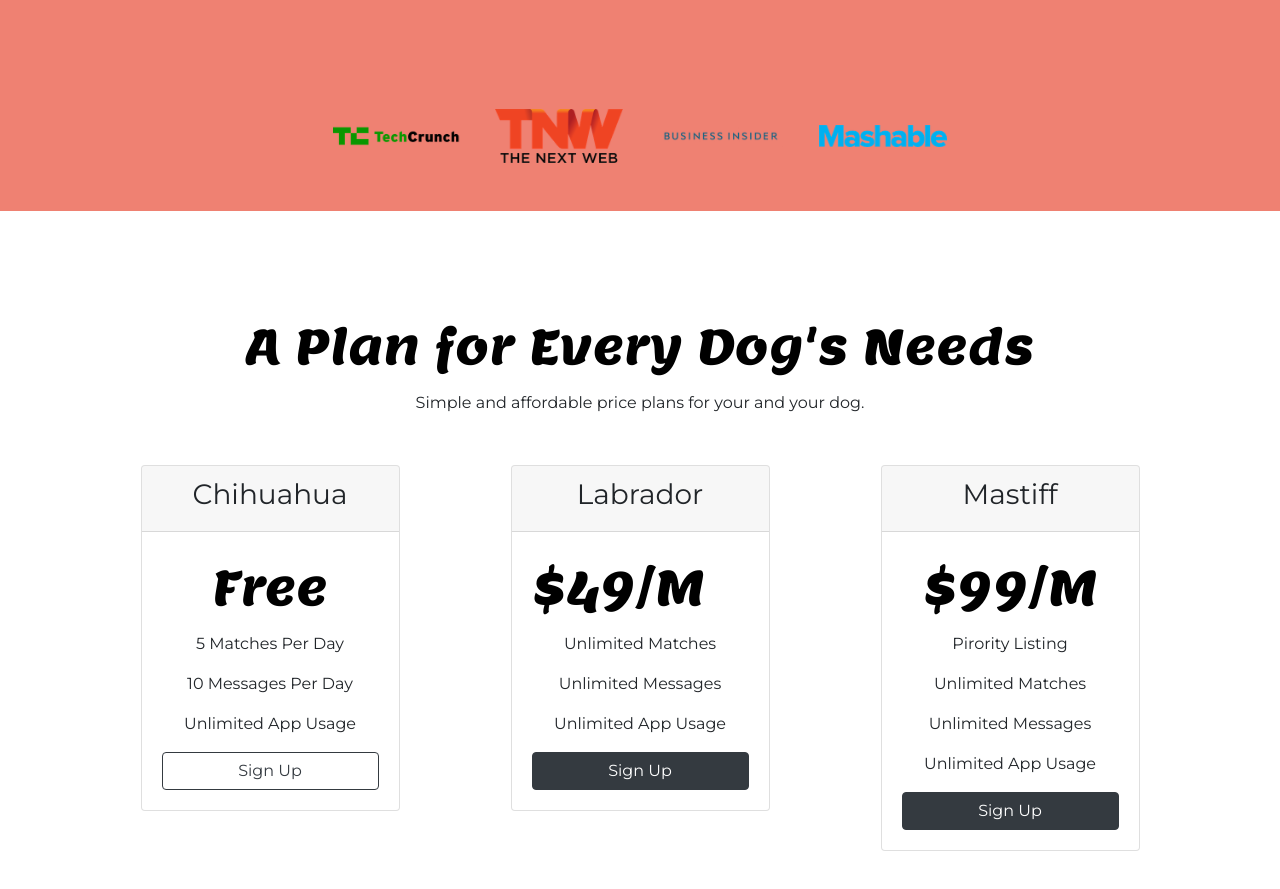
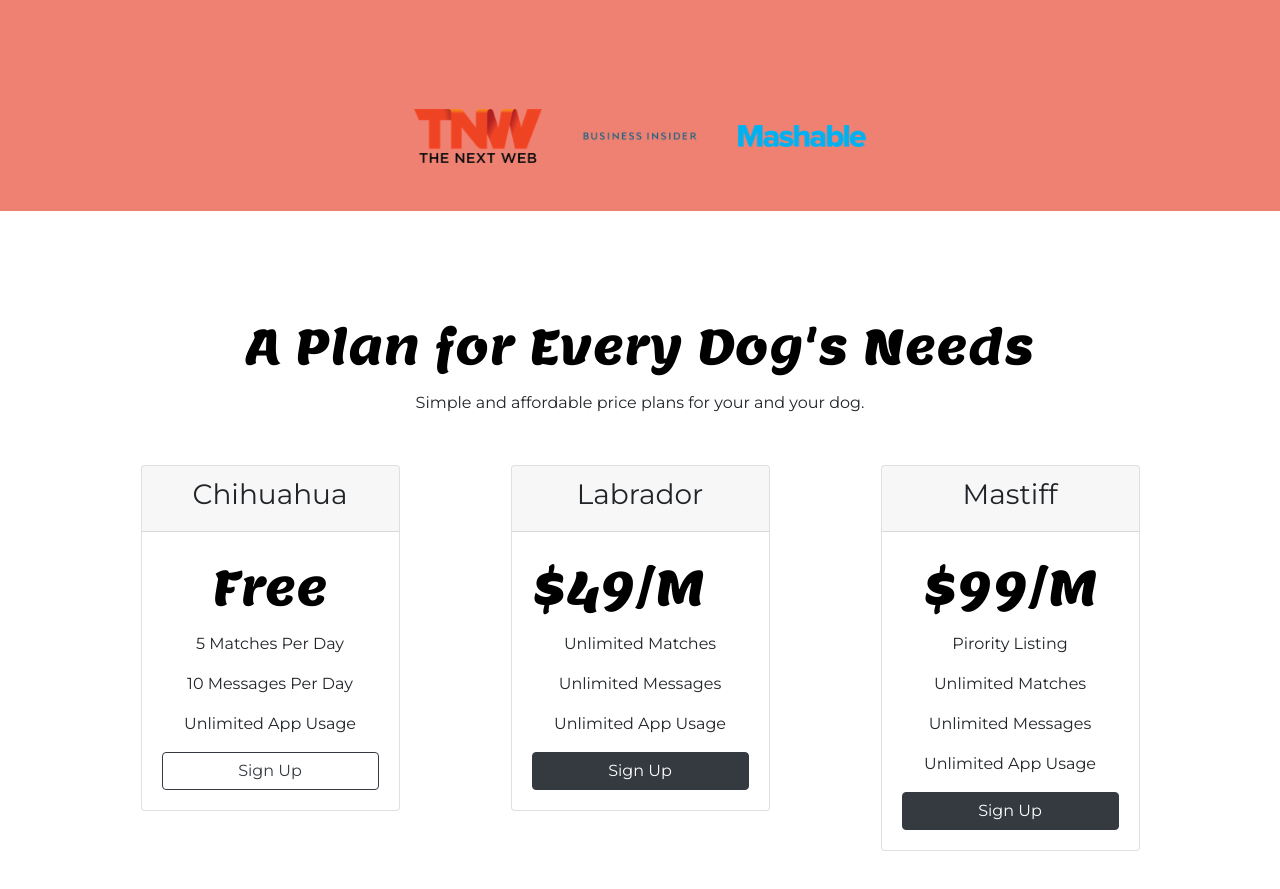
Before and after one commit to jaiswalkishan123/Woof-best-match-for-dogs, a plain HTML site: page index.html in a window 1280 px wide. Shown: the part 1580-2469 px from the top of the page. Drawn offline with nearby package versions, Linux system fonts and the light colour scheme.

Commit message:
Update index.html

```diff
--- a/index.html
+++ b/index.html
@@ -117,7 +117,6 @@
   <!-- Press -->
 
   <section id="press">
-    <img class="press-icon" src="images/techcrunch.png" alt="tc-logo">
     <img class="press-icon" src="images/tnw.png" alt="tnw-logo">
     <img class="press-icon" src="images/bizinsider.png" alt="biz-insider-logo">
     <img class="press-icon" src="images/mashable.png" alt="mashable-logo">
```
